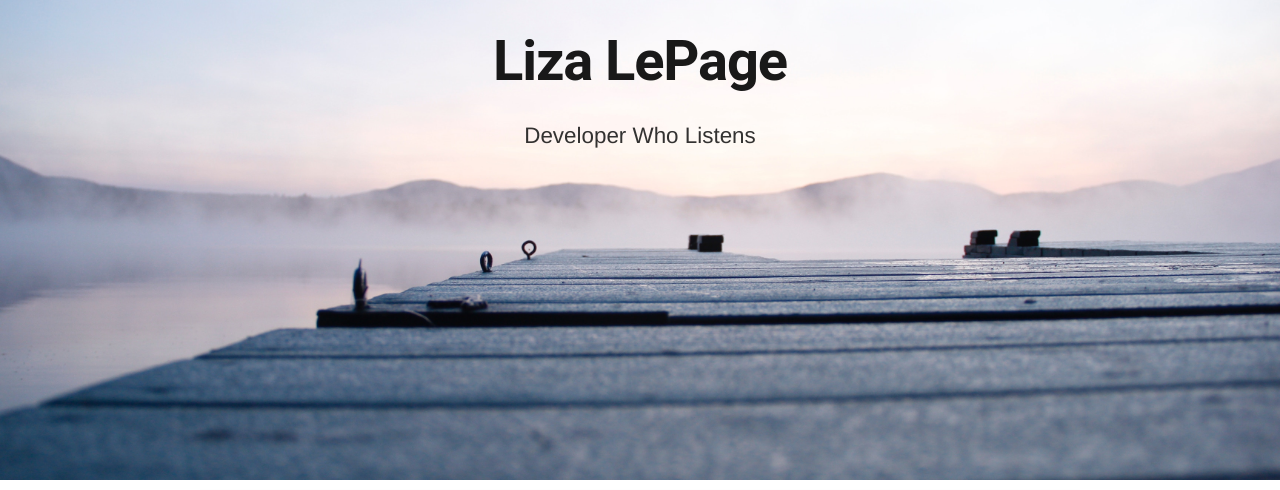
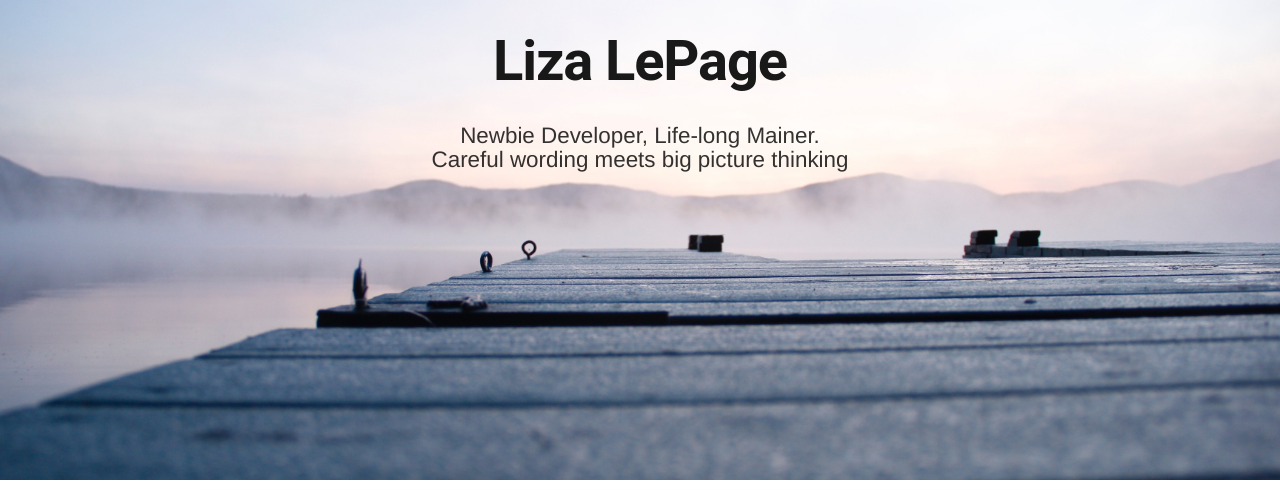
Before and after one commit to lizalepage/lizalepage.github.io, a plain HTML site: page index.html in a window 1280 px wide. Shown: the top 490 px of the page. Drawn offline with nearby package versions, Linux system fonts and the light colour scheme.

Commit message:
new slogan

```diff
--- a/index.html
+++ b/index.html
@@ -15,7 +15,7 @@
 <body>
   <header class="mdl-layout__header mdl-layout__header--transparent">
 <h1> Liza LePage </h1>
-<p class="slogan"> Developer Who Listens </p>
+<p class="slogan"> Newbie Developer, Life-long Mainer. </br> Careful wording meets big picture thinking </p>
 
   </header>
 </body>
```
